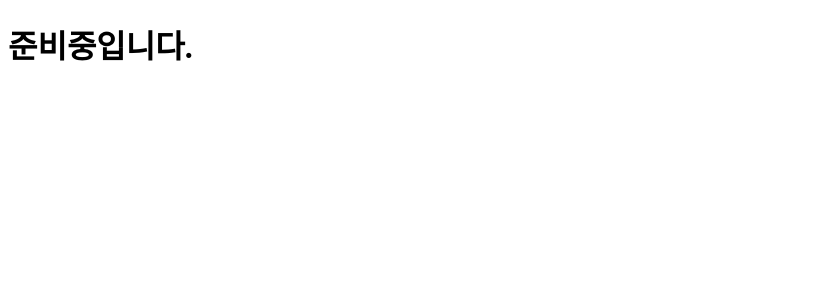
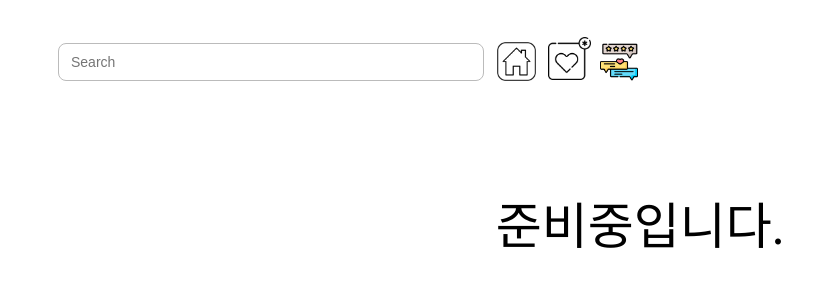
Before and after one commit to pocaaaaa/react-for-beginners-movie, a React (Create React App) app: page /react-for-beginners-movie/review in a window 1280 px wide. Shown: the top 300 px of the page, without its empty margins (0-835 px from the left). Built offline with nearby package versions, Linux system fonts and the light colour scheme.

Commit message:
리뷰 아이콘 추가

```diff
--- a/src/components/Nav.js
+++ b/src/components/Nav.js
@@ -14,7 +14,7 @@ const Nav = ({search, onChangeSearch, onKeyDownSearch, searchMovies}) => {
         placeholder="Search"
         onKeyDown={onKeyDownSearch ? onKeyDownSearch : () => {}}
       />
-      { (pathname === "/") ? (
+      { (pathname === "/" || pathname === "") ? (
         <img
           onClick={searchMovies}
           className={styles.search__img}
@@ -26,7 +26,7 @@ const Nav = ({search, onChangeSearch, onKeyDownSearch, searchMovies}) => {
         <img
           className={styles.home}
           alt="fav"
-          src={pathname === "/" ?
+          src={(pathname === "/" || pathname === "") ?
                 `${window.location.origin}/react-for-beginners-movie/icon/home_c.png` :
                 `${window.location.origin}/react-for-beginners-movie/icon/home.png`}
         />
--- a/src/routes/Review.js
+++ b/src/routes/Review.js
@@ -1,9 +1,24 @@
-import React from "react";
+import React, { useState } from "react";
+import styles from "./Review.module.css";
+import Nav from "../components/Nav";
 
 const Review = () => {
+  const [loading, setLoading] = useState(false);
+
   return (
     <div>
-      <h1>준비중입니다.</h1>
+      {loading? (
+        <div className={styles.loader}>
+          <img src={`${window.location.origin}/react-for-beginners-movie/icon/camera.gif`} alt="loading" className={styles.loading}/>
+        </div>
+      ) : (
+        <div>
+          <Nav />
+          <div className={styles.reviews__nodata}>
+            준비중입니다.
+          </div>
+        </div>
+      )}
     </div>
   )
 };
--- /dev/null
+++ b/src/routes/Review.module.css
@@ -0,0 +1,16 @@
+.loader {
+  width: 100%;
+  height: 100vh;
+  display: flex;
+  justify-content: center;
+  align-items: center;
+  font-weight: 300;
+}
+
+.reviews__nodata {
+  padding: 50px;
+  padding-top: 70px;
+  padding-bottom: 20px;
+  font-size: 50px;
+  text-align: center;
+}
```
